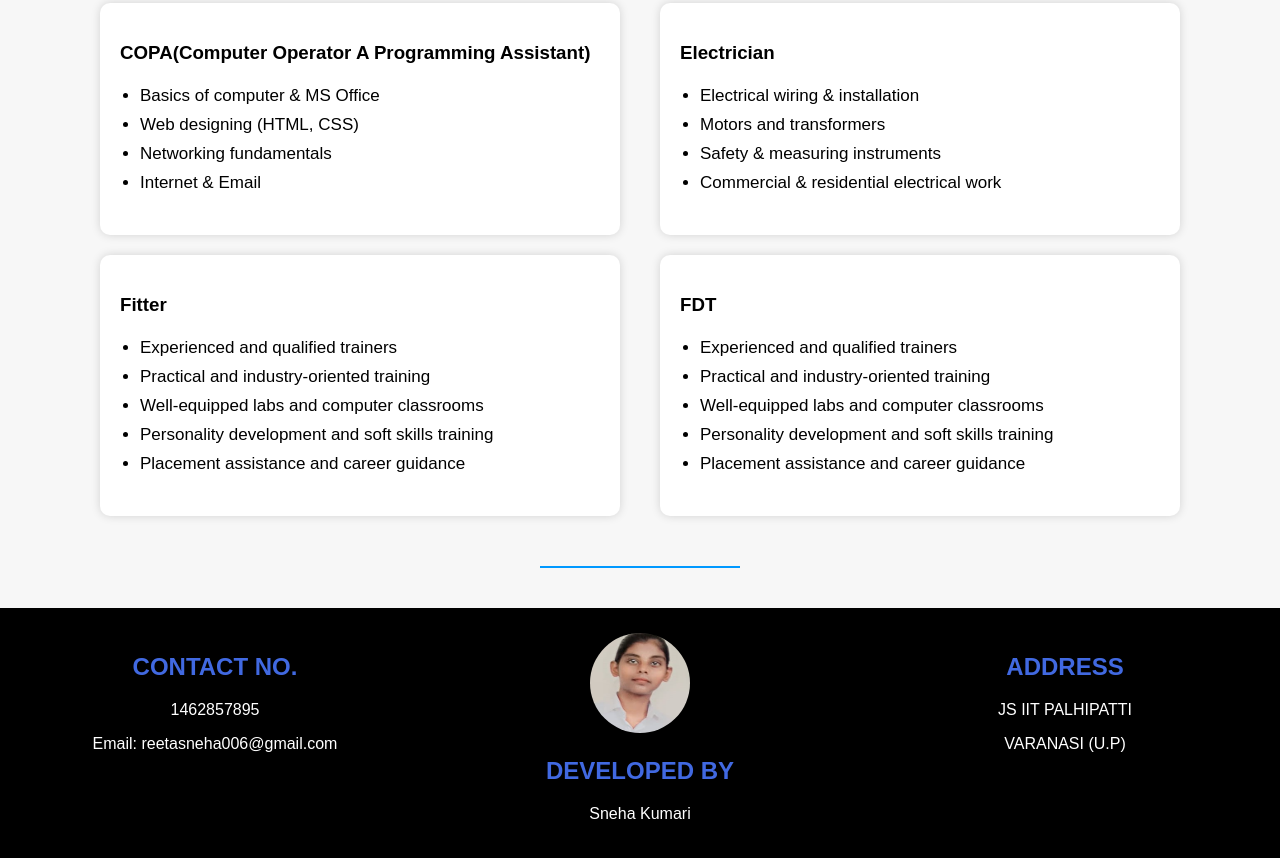
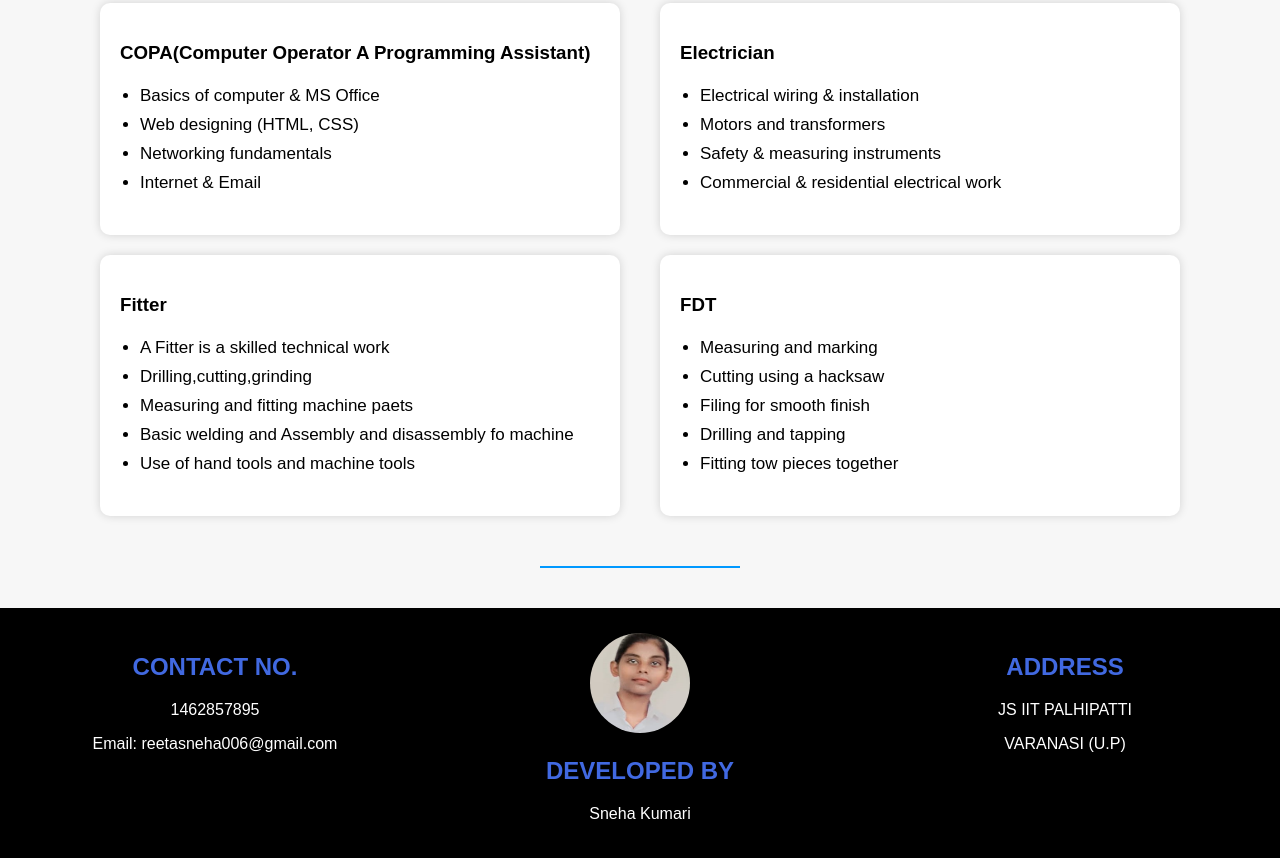
Before and after one commit to copasnehakumari/my_first_project, a plain HTML site: page about.html in a window 1280 px wide. Shown: the part 1164-2022 px from the top of the page. Drawn offline with Linux system fonts and the light colour scheme.

Commit message:
Update about.html

```diff
--- a/about.html
+++ b/about.html
@@ -161,21 +161,21 @@
         <div >
               <h3>Fitter</h3>
         <ul>
-              <li>Experienced and qualified trainers</li>
-              <li>Practical and industry-oriented training</li>
-              <li>Well-equipped labs and computer classrooms</li>
-              <li>Personality development and soft skills training</li>
-              <li>Placement assistance and career guidance</li>
+              <li>A Fitter is a skilled technical work</li>
+              <li>Drilling,cutting,grinding</li>
+              <li>Measuring and fitting machine paets </li>
+              <li>Basic welding and Assembly and disassembly fo machine</li>
+              <li>Use of hand tools and machine tools </li>
      </ul>
     </div>
     <div >
           <h3>FDT</h3>
     <ul>
-          <li>Experienced and qualified trainers</li>
-          <li>Practical and industry-oriented training</li>
-          <li>Well-equipped labs and computer classrooms</li>
-          <li>Personality development and soft skills training</li>
-          <li>Placement assistance and career guidance</li>
+          <li>Measuring and marking </li>
+          <li>Cutting using a hacksaw </li>
+          <li>Filing for smooth finish</li>
+          <li>Drilling and tapping</li>
+          <li> Fitting tow pieces together </li>
     </ul>
     </div>
     </div>
```
